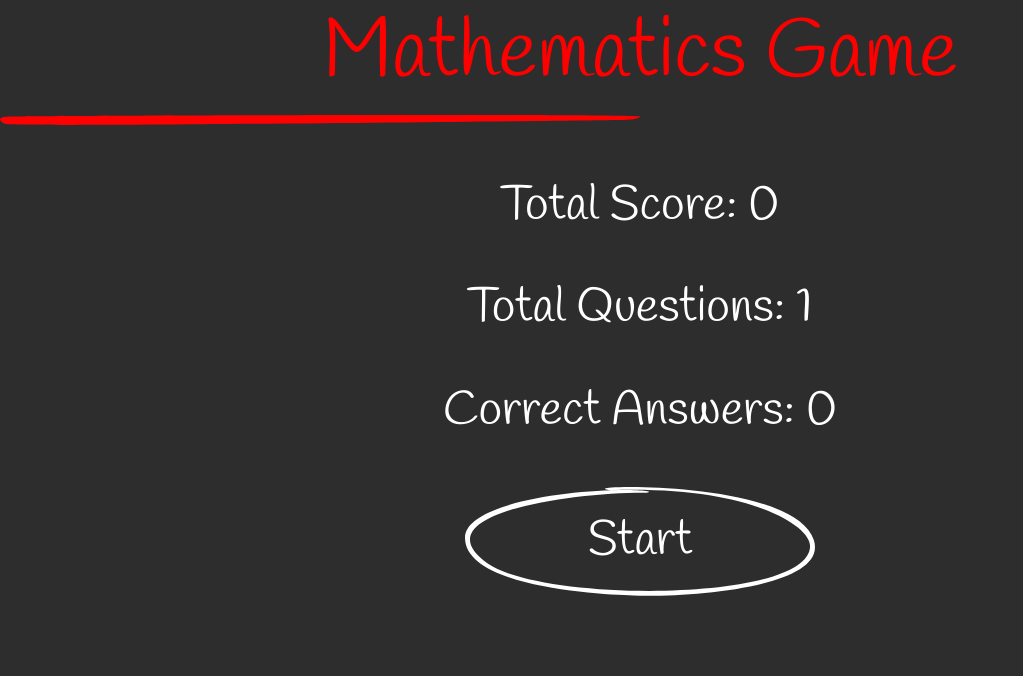
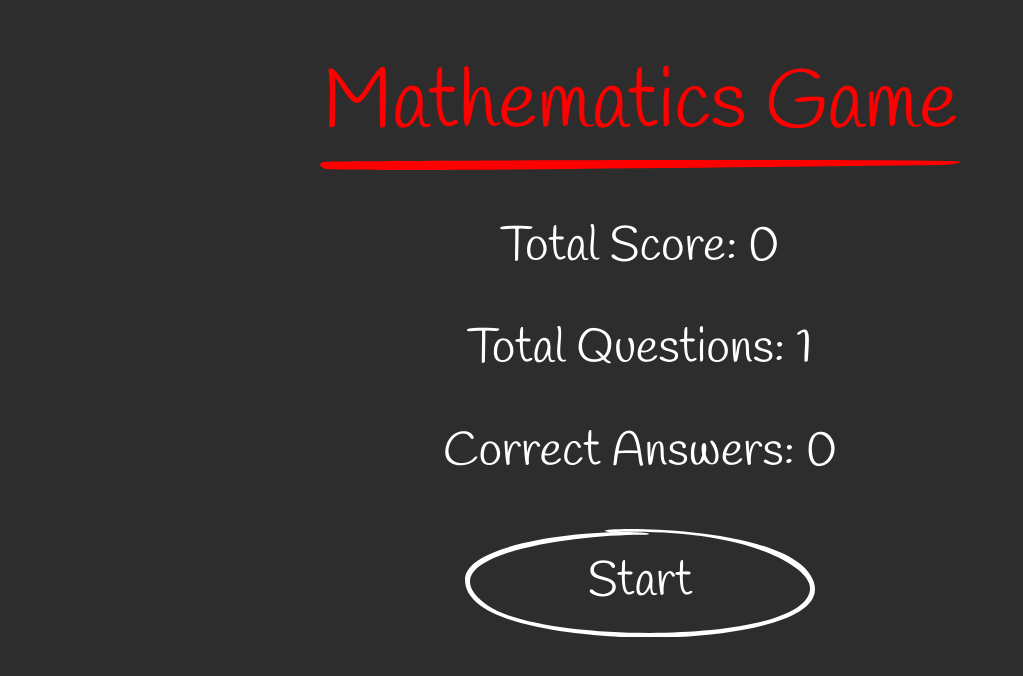
Before and after one commit to patika-175-protein-react-bootcamp/week4-assignment-resithansonsuz, a React (Create React App) app: page / in a window 1280 px wide. Shown: the top 676 px of the page, without its empty margins (0-1023 px from the left). Built offline with nearby package versions, Linux system fonts and the light colour scheme.

Commit message:
Update App.css

```diff
--- a/src/App.css
+++ b/src/App.css
@@ -17,14 +17,11 @@ span{
 a{
   color: #FFFFFF;
 }
-<<<<<<< HEAD
 .Line{
   display: flex;
   justify-content: center;
   align-items: center;
 }
-=======
->>>>>>> 8311e831302bb47c9b4c1bc483df6ac2583b9331
 
 /* ++++++++++++++++++++++++++++----  START PAGE  -----+++++++++++++++++++++++++++++++++++++++++++++++++++++*/
 
```
